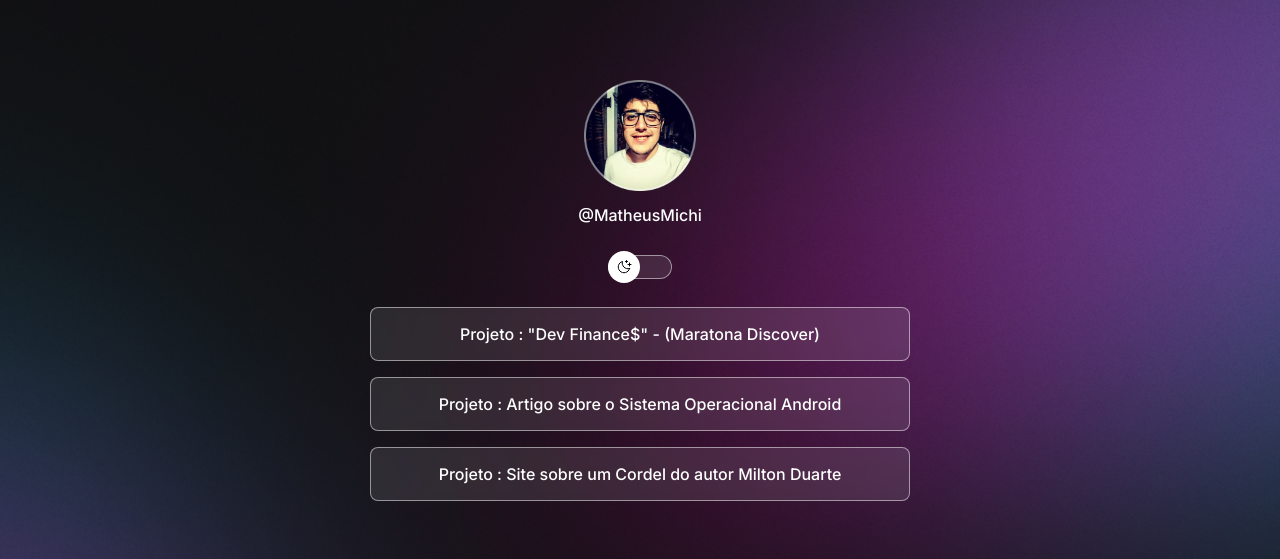
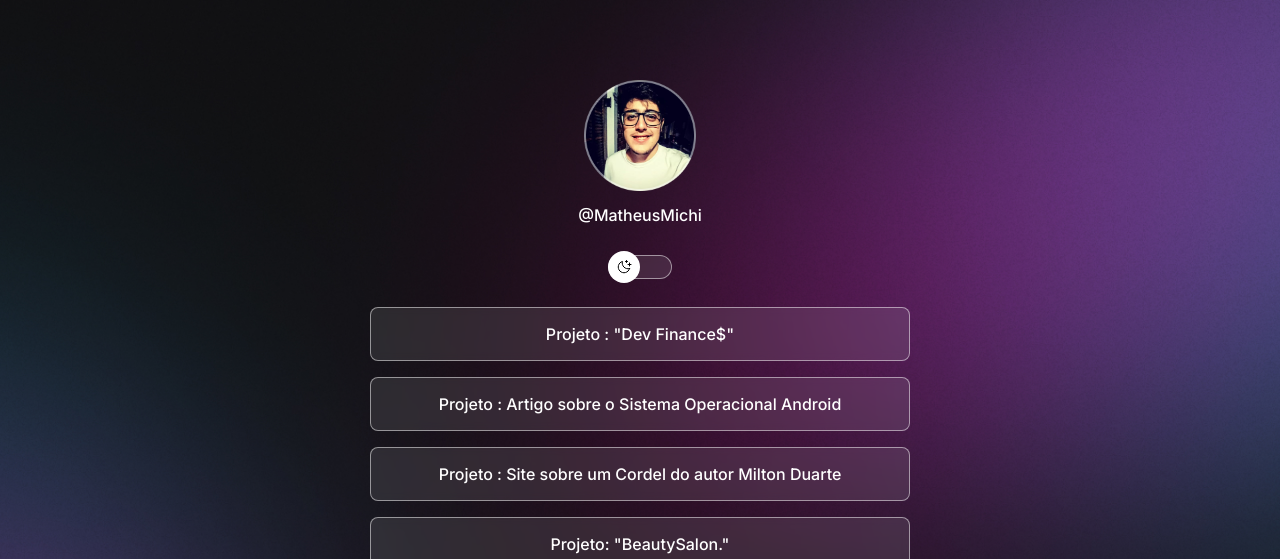
Before and after one commit to MatheusMichi/projeto-discover, a plain HTML site: page index.html in a window 1280 px wide. Shown: the top 559 px of the page. Drawn offline with nearby package versions, Linux system fonts and the light colour scheme.

Commit message:
add project beautysalon

```diff
--- a/index.html
+++ b/index.html
@@ -23,7 +23,7 @@
 
             <ul>
                 <li>
-                    <a href="https://matheusmichi.github.io/maratona-discover/" target="_blank">Projeto : "Dev Finance$" - (Maratona Discover)</a>
+                    <a href="https://matheusmichi.github.io/maratona-discover/" target="_blank">Projeto : "Dev Finance$"</a>
                 </li>
                 <li>
                     <a href="https://matheusmichi.github.io/projeto-android/" target="_blank">Projeto : Artigo sobre o Sistema Operacional Android</a>
@@ -31,9 +31,9 @@
                 <li>
                     <a href="https://matheusmichi.github.io/projeto-cordel/" target="_blank">Projeto : Site sobre um Cordel do autor Milton Duarte</a>
                 </li>
-                <!--<li>
-                    <a href="#">Conheça o Explorer</a>
-                </li>-->
+                <li>
+                    <a href="https://matheusmichi.github.io/projeto-beautysalon/" target="_blank">Projeto: "BeautySalon."</a>
+                </li>
             </ul>
 
             <div id="social-links">
```
